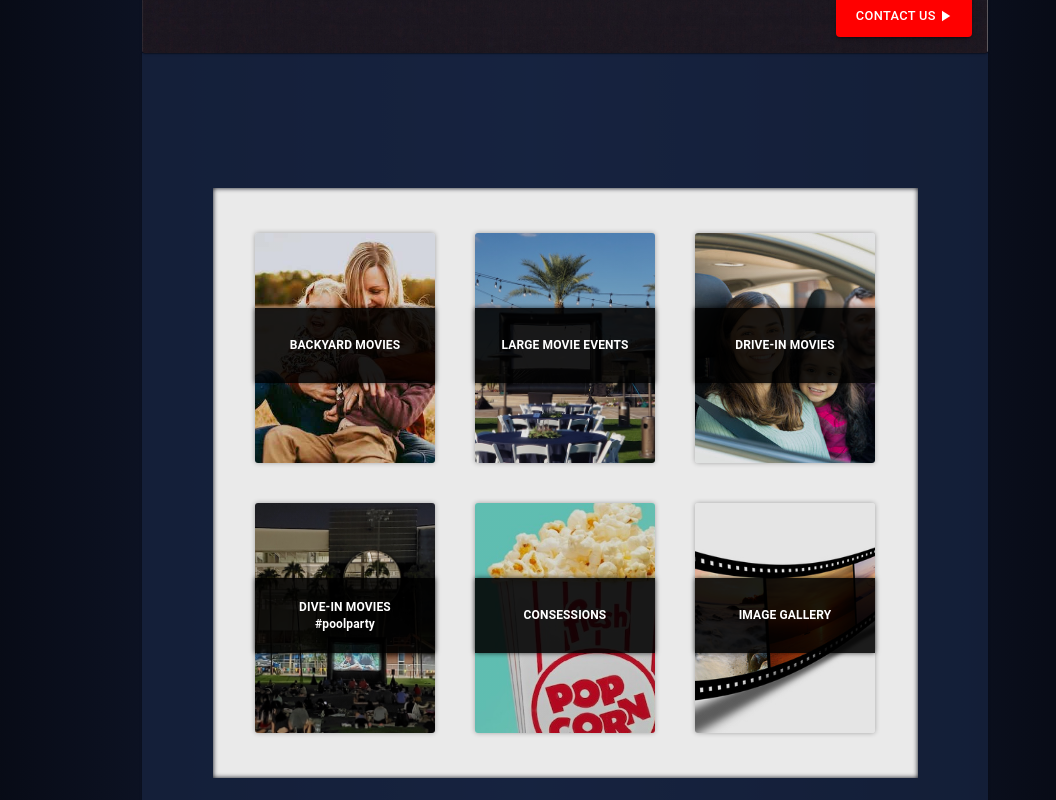
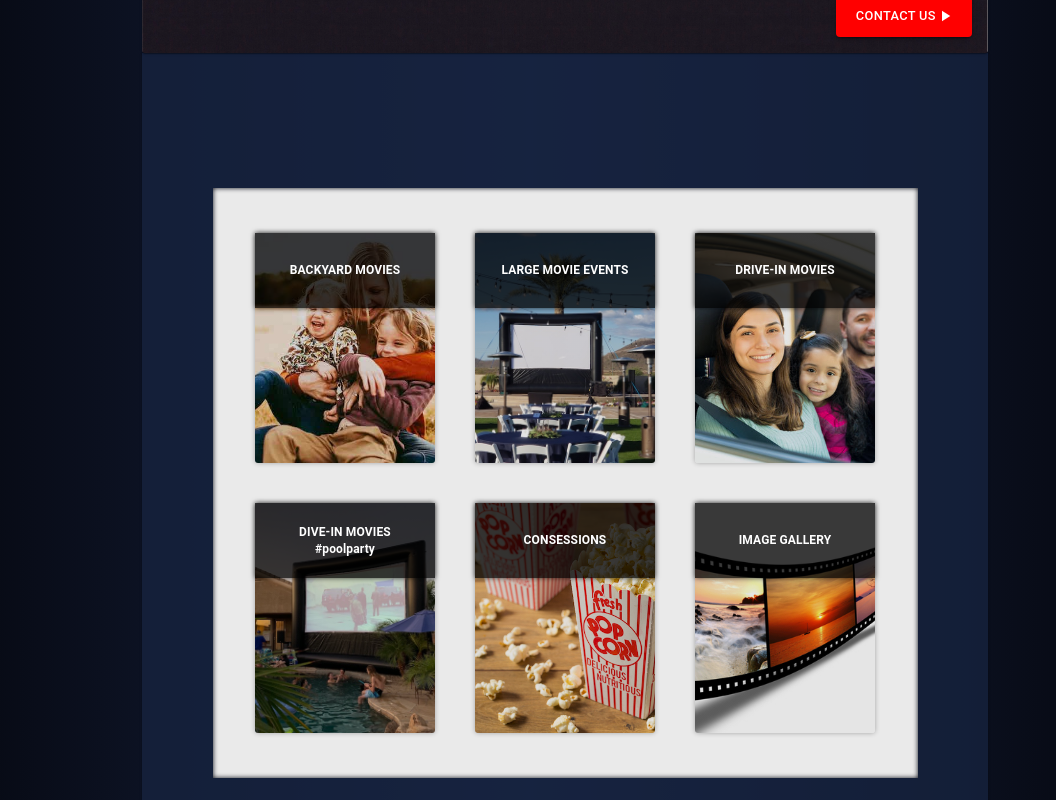
Before and after one commit to ratta2ii/movie_night_app, a React (Create React App) app: page /#/ in a window 1280 px wide. Shown: the part 2000-2800 px from the top of the page, without its empty margins (111-1167 px from the left). Built offline with nearby package versions, Linux system fonts and the light colour scheme.

Commit message:
Update title container styling for categories

```diff
--- a/src/Components/Categories/styles.css
+++ b/src/Components/Categories/styles.css
@@ -4,11 +4,11 @@
 	width: 100%;
     max-width: 715px;
     margin: auto;
+    margin-bottom: 25px;
     box-shadow: inset 0 0 5px #070a14;
     padding: 25px;
     background-color: #eaeaea;
 }
-
 .wrap {
     display: flex;
 	display: -webkit-box;
@@ -26,7 +26,6 @@
     flex-direction: row;
 	-ms-flex-direction: row;
 }
-
 .box {
 	margin: 20px;
 	width: 180px;
@@ -47,20 +46,19 @@
 }
 .box h1 {
     height: 75px;
+    margin: 0;
 	color: #fff;
 	padding: 0px 20px;
     display: flex;
     align-items: center;
     justify-content: center;
-	margin-top: 75px;
 	text-align: center;
 	font-size: 12px;
     font-weight: 600;
-	background: #000000e0;
+	background: rgba(0,0,0,0.75);
     box-shadow: 0 0 5px rgba(0,0,0,0.8);
 	-webkit-box-shadow: 0 0 5px rgba(0,0,0,0.7);
 }
-
 .one {
     background-image: linear-gradient(rgba(0, 0, 0, 0.1), rgba(0, 0, 0, 0.1)), url('./../../Assets/Images/f2.jpeg');
 	/* background: url('./../../Assets/Images/f2.jpeg'); */
@@ -68,7 +66,6 @@
 	background-size: cover;
 	background-position: top;
 }
-
 .two {
     background-image: linear-gradient(rgba(0, 0, 0, 0.1), rgba(0, 0, 0, 0.1)), url('./../../Assets/Images/GalleryImages/gallery4.jpg');
 	/* background: url('./../../Assets/Images/GalleryImages/gallery4.jpg'); */
@@ -84,14 +81,14 @@
 	background-position: center;
 }
 .four {
-    background-image: linear-gradient(rgba(0, 0, 0, 0.1), rgba(0, 0, 0, 0.1)), url('./../../Assets/Images/GalleryImages/gallery10.JPG');
+    background-image: linear-gradient(rgba(0, 0, 0, 0.1), rgba(0, 0, 0, 0.1)), url('./../../Assets/Images/GalleryImages/gallery5.jpg');
 	/* background: url('./../../Assets/Images/GalleryImages/gallery10.JPG'); */
 	background-repeat: no-repeat;
 	background-size: cover;
 	background-position: center;
 }
 .five {
-    background-image: linear-gradient(rgba(0, 0, 0, 0.1), rgba(0, 0, 0, 0.1)), url('./../../Assets/Images/e3.jpg');
+    background-image: linear-gradient(rgba(0, 0, 0, 0.1), rgba(0, 0, 0, 0.1)), url('./../../Assets/Images/e1.jpg');
     /* background: url('./../../Assets/Images/e3.jpg'); */
 	background-repeat: no-repeat;
 	background-size: cover;
@@ -104,11 +101,11 @@
 	background-size: cover;
 	background-position: center;
 }
-
 /* //! Media queries below */
 @media only screen and (max-width: 1290px) {
     .container {
         max-width: 705px;
+        margin-bottom: auto;
         margin: 60px auto;
         padding: 25px 0;
     }
@@ -144,7 +141,6 @@
         margin: 0 auto;
     }
 }
-
 /*
 @-webkit-keyframes rotation {
 		from {
--- a/src/Components/Navigation/NavigationStyles.js
+++ b/src/Components/Navigation/NavigationStyles.js
@@ -159,7 +159,7 @@ export const useStyles = makeStyles((theme) => ({
     HomeIcon: {
         color: '#1890ff',
         marginLeft: 5,
-        fontSize: 20,
+        fontSize: 22,
         borderRadius: 3,
     },
     ShopIcon: {
--- a/src/Components/Product/Product.js
+++ b/src/Components/Product/Product.js
@@ -44,11 +44,7 @@ const Product = (props) => {
                         image={props.mainImage}
                         title={props.title}
                     />
-                    <CardContent
-                        style={{
-                            backgroundColor: '#edf0f8',
-                            padding: 8
-                        }}>
+                    <CardContent style={{ padding: 8 }} >
                         <Typography
                             className={styles.title}
                             variant="h6"
--- a/src/Components/Product/ProductStyles.js
+++ b/src/Components/Product/ProductStyles.js
@@ -26,9 +26,8 @@ const useStyles = makeStyles((theme) => ({
         },
     },
     action: {
-        margin: "0 0 0 15px",
-        padding: 5,
-        backgroundColor: 'floralwhite',
+        padding: '5px 20px',
+        backgroundColor: '#fff3e0',
     },
     addWishText: {
         fontSize: '.6rem',
--- a/src/Views/ImageGallery/ImageGallery.js
+++ b/src/Views/ImageGallery/ImageGallery.js
@@ -5,6 +5,7 @@ import Box from '@material-ui/core/Box';
 import Header from './../../Components/Header/Header';
 import ImageGrid from './../../Components/ImageGrid/ImageGrid';
 import Footer from './../../Components/Footer/Footer';
+import { Typography } from '@material-ui/core';
 
 const ImageGallery = (props) => {
     const classes = useStyles();
@@ -16,6 +17,14 @@ const ImageGallery = (props) => {
     return (
         <Box>
             <Header />
+            <Typography
+                style={{
+                    textAlign: 'center',
+                    color: 'white',
+                    marginBottom: 50,
+                }} >
+                Click any image to view in carousel
+            </Typography>
             <Box className={classes.root}>
                 <ImageGrid />
             </Box>
```
Also changed, not shown: src/Components/ImageGrid/ImageGrid.js (+0 -175 lines).
